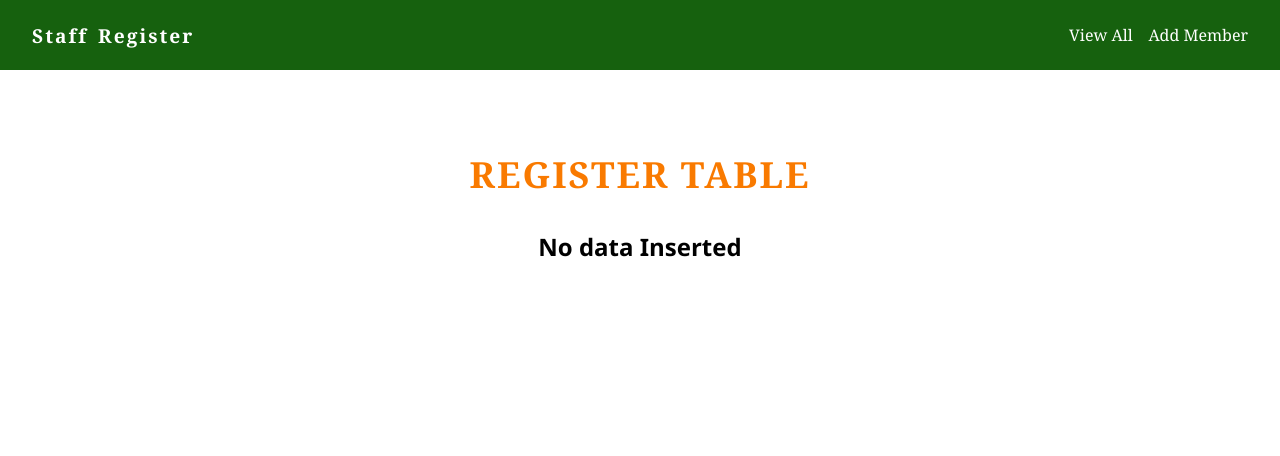
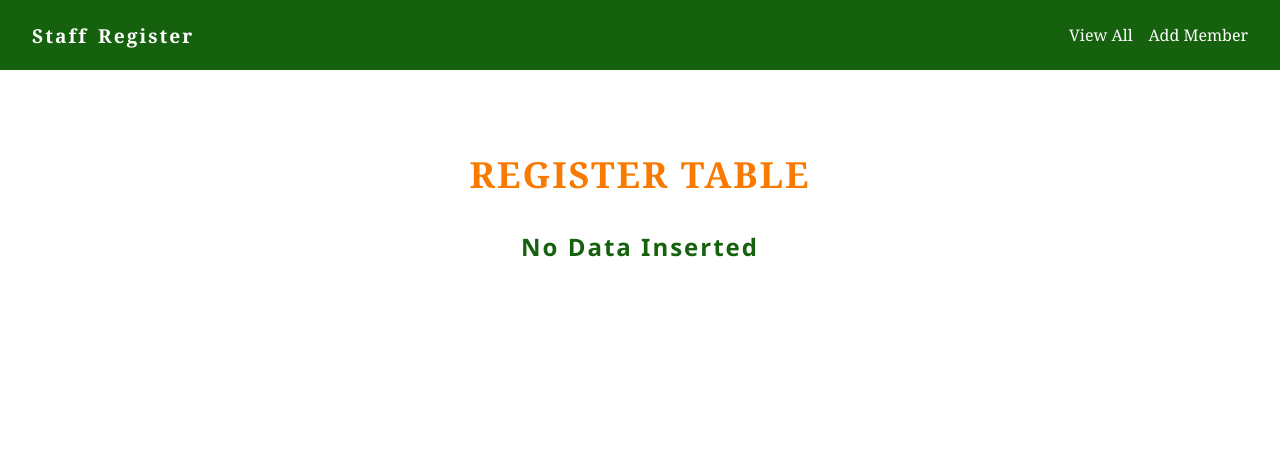
Before and after one commit to Tom-Okafor/staff-register, a PHP site: page /register.php in a window 1280 px wide. Shown: the top 456 px of the page. Run offline with PHP 8.4, Linux system fonts and the light colour scheme; data that the repository does not hold is empty; a stand-in replaces the project's code that opens the database connection.

Commit message:
add styles for heading text

```diff
--- a/styles.css
+++ b/styles.css
@@ -275,3 +275,9 @@ td:last-child {
 tbody tr:nth-of-type(3n + 1) {
     background-color: var(--lighter-orange);
 }
+
+h2 {
+    color: var(--base-green);
+    letter-spacing: 2px;
+    text-transform: capitalize;
+}
```
